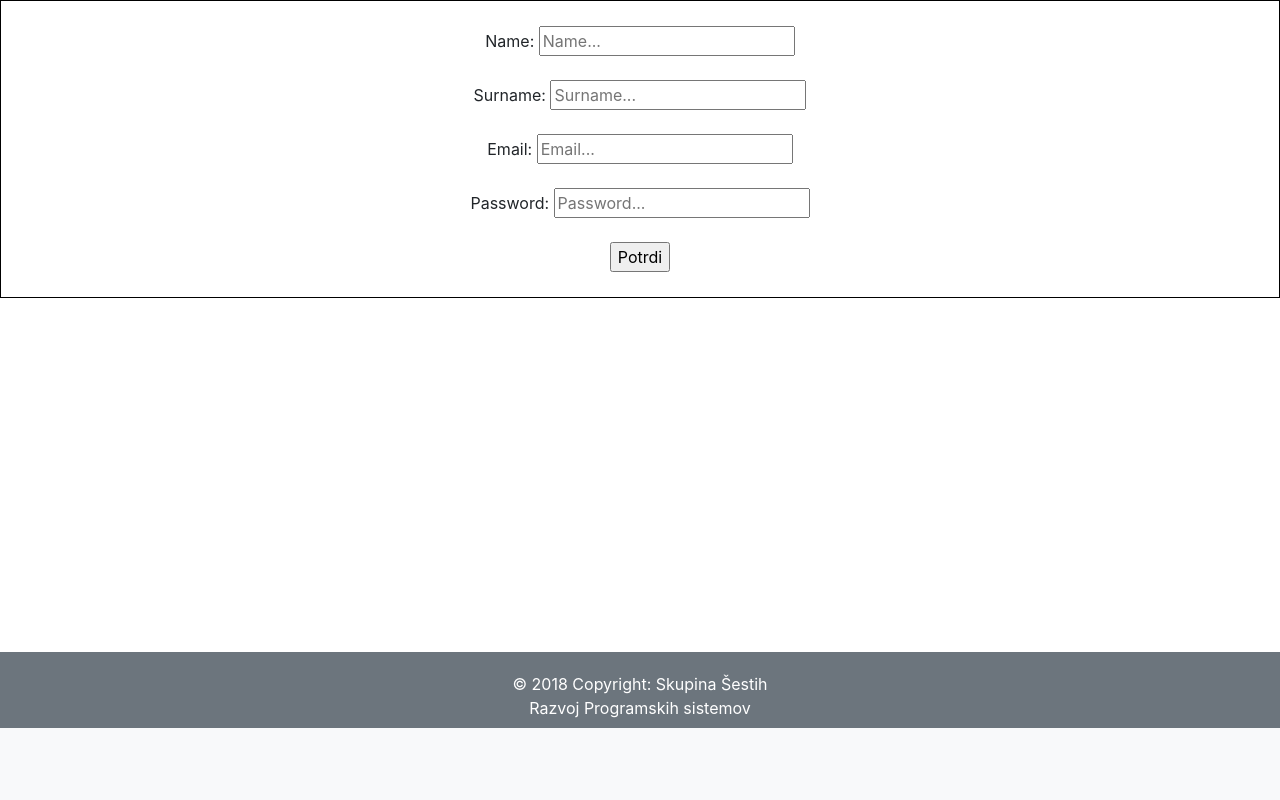
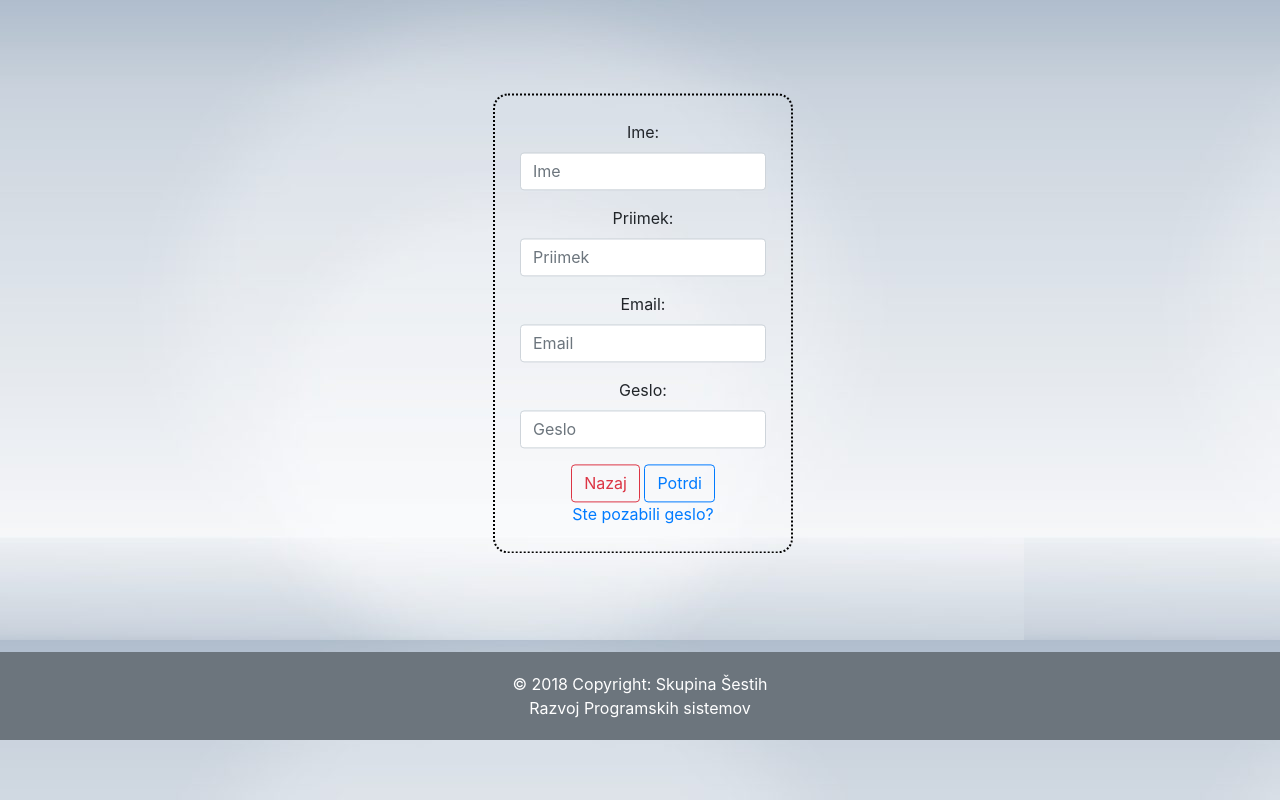
Before and after one commit to blazuran/Trgovko, a PHP site: page /register.php in a window 1280 px wide. Shown: the part 72-872 px from the top of the page. Before the commit the page ends 800 px from the top, so only its background shows below. Run offline with PHP 8.4, Linux system fonts and the light colour scheme.

Commit message:
Login, Register

```diff
--- a/Css.css
+++ b/Css.css
@@ -14,3 +14,15 @@ footer {
     bottom: 0;
     width: 100%;
 }
+.checked {
+    color: orange;
+}
+.login{
+    position: fixed;
+    border: 2px dotted black;
+    border-radius: 15px;
+    top: 50%;
+    left: 50%;
+    /* bring your own prefixes */
+    transform: translate(-49%, -51%);
+}
--- a/header.html
+++ b/header.html
@@ -11,6 +11,9 @@ and open the template in the editor.
     <link rel="stylesheet" type="text/css" href="Css.css">
     <link rel="stylesheet" href="https://stackpath.bootstrapcdn.com/bootstrap/4.1.3/css/bootstrap.min.css"
           integrity="sha384-MCw98/SFnGE8fJT3GXwEOngsV7Zt27NXFoaoApmYm81iuXoPkFOJwJ8ERdknLPMO" crossorigin="anonymous">
+    <!-- STARS RATING -->
+    <link rel="stylesheet" href="https://cdnjs.cloudflare.com/ajax/libs/font-awesome/4.7.0/css/font-awesome.min.css">
+    <!-- STARS RATING -->
     <meta name="viewport" content="width=device-width, initial-scale=1.0">
 </head>
 <body>
--- a/register.php
+++ b/register.php
@@ -2,20 +2,37 @@
 include "header.html";
 //include_once "db.php";
 ?>
-<div style="text-align: center; font-weight: 26pt; border: 1px solid black; float: left; width: 100%; padding: 25px;">
-    <form action="register_post.php" method="POST">
-        <div>Name: <input type="text" name="name" placeholder="Name..."></div><br>
-        <div>Surname: <input type="text" name="surname" placeholder="Surname..."></div><br>
-        <div>Email: <input type="email" name="email" placeholder="Email..."></div><br>
-        <div>Password: <input type="password" name="password" placeholder="Password..."></div><br>
-        <input type="submit" name="reg_user" value="Potrdi">
-    </form>
+<div class="bg" class="p-3 mb-2 bg-light text-dark">
 
+    <div  class="login" style="text-align: center; width:300px; padding: 25px;">
+        <form action="register_post.php" method="POST">
+
+            <div class="form-group">
+                <label for="ime">Ime:</label>
+                <input type="text" name="name" class="form-control" id="name" aria-describedby="name" placeholder="Ime">
+            </div>
+
+            <div class="form-group">
+                <label for="priimek">Priimek:</label>
+                <input type="text" name="surname" class="form-control" id="surname" aria-describedby="surname" placeholder="Priimek">
+            </div>
+
+            <div class="form-group">
+                <label for="exampleInputEmail1">Email:</label>
+                <input type="email" name="email" class="form-control" id="exampleInputEmail1" aria-describedby="emailHelp" placeholder="Email">
+            </div>
+
+            <div class="form-group">
+                <label for="exampleInputPassword1">Geslo:</label>
+                <input type="password" name="password" class="form-control" id="exampleInputPassword1" placeholder="Geslo">
+            </div>
+
+            <button type="reset" class="btn btn-outline-danger" value="reset">Nazaj</button>
+            <button type="submit" name="reg_user" class="btn btn-outline-primary" value="Potrdi">Potrdi</button> <br>
+            <a href="">Ste pozabili geslo?</a>
+        </form>
+    </div>
 </div>
-
-
-
 <?php
-// Uran plz poravnaj to haha
 include "footer.html";
 ?>
```
Also changed, not shown: index.php (+12 -4 lines), login.php (+13 -8 lines).
